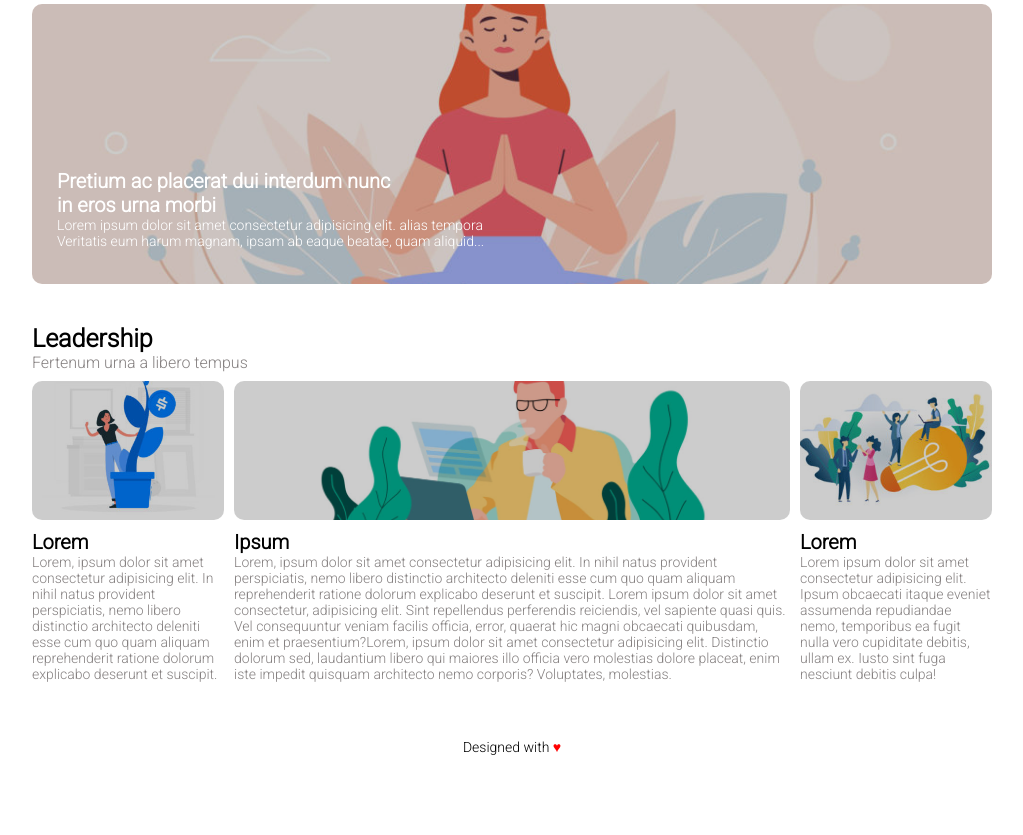
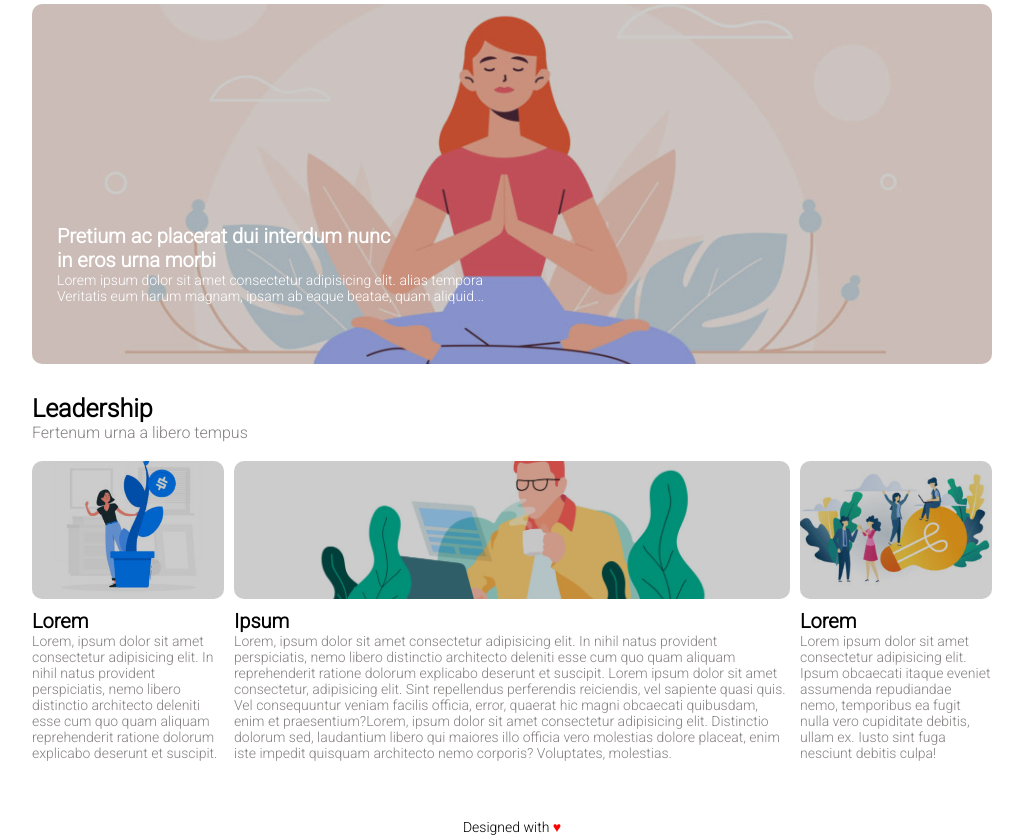
Before and after one commit to FrancescoCina/htmlcss-wp, a plain HTML site: page index.html in a window 1280 px wide. Shown: the part 106-941 px from the top of the page, without its empty margins (128-1151 px from the left). Before the commit the page ends 861 px from the top, so only its background shows below. Drawn offline with Linux system fonts and the light colour scheme.

Commit message:
Modificato nuovamente

```diff
--- a/css/style.css
+++ b/css/style.css
@@ -7,25 +7,28 @@
 
 body{
     max-width: 1200px;
-    height: 800px;
     margin: 0 auto;
     font-family: 'Roboto', sans-serif;
 }
 
  .container{
     width: 80%;
-    height: 100%;
+    /* height: 800px; */
     margin: 0 auto;
  }
-
-.lightblue{
-    background-color: lightblue;
-}
 
 .clearfix::after{
     content:"";
     display: table;
     clear: both;
+}
+
+.transparency{
+    width: 100%;
+    height: 100%;
+    border-radius: 10px;
+    background-color: rgba(0,0,0,0.2);
+
 }
 
 .float-text{
@@ -36,20 +39,11 @@ body{
     color: rgb(133, 128, 128);
 }
 
-.transparency{
-    width: 100%;
-    height: 100%;
-    border-radius: 10px;
-    background-color: rgba(0,0,0,0.2);
-
-}
-
 /* Header */
 .main-header{
     width: 100%;
-    height: 10%;
+    height: 80px;
     margin: 15px auto;
-
 }
 
 #logo{
@@ -75,7 +69,7 @@ a{
 /* primo blocco  */
 .first-block{
     width: 100%;
-    height: 35%;
+    height: 360px;
     background-image: url(../img/banner.jpg);
     border-radius: 10px;
     background-position: center;
@@ -86,7 +80,7 @@ a{
 
 .photo-caption{
     color:white;
-    padding: 165px 0 0 25px;
+    padding: 220px 0 0 25px;
 }
 
 h3{
@@ -98,21 +92,21 @@ p{
 }
 
 /* secondo blocco  */
+.float-items{
+    height: 400px;
+}
  .second-block{
     width: 100%;
-    height: 100%;
+    height: 400px;
     margin: 0 auto;
 }
 
 /* header del secondo blocco  */
 .head-secblock{
     width: 100%;
-    height: 18%;
+    height: 72px;
     margin-bottom: 10px;
-}
-
-.head-secblock > div{
-    padding: 25px 0;
+    padding: 15px 0;
 }
 
 h1{
@@ -125,15 +119,9 @@ h1{
 }
 /* blocchi flottati  */
 
-
-.float-items{
-    height: 50%;
-}
-
-
 .sidebarleft{
     width: 20%;
-    height: calc(85% - 10px);
+    height: 330px;
     float: left;
     margin-right: 10px;
 
@@ -141,7 +129,7 @@ h1{
 
 .dollar-jar{
     background-image: url(../img/img-1.jpg);
-    height: 42%;
+    height: 138px;
     background-position: center;
     background-size: 90%;
     background-repeat: no-repeat;
@@ -150,13 +138,13 @@ h1{
 
 .central{
     width: calc(60% - 20px);
-    height: calc(85% - 10px);
+    height: 330px;
     float: left;
 }
 
 .man-drinking{
     background-image: url(../img/banner-2.jpg);
-    height: 42%;
+    height: 138px;
     background-position: center;
     background-size: 90%;
     background-repeat: no-repeat;
@@ -164,15 +152,15 @@ h1{
 
 .sidebarright{
     width: 20%;
-    height: calc(85% - 10px);
-    float: right;
+    height: 330px;
+    float: left;
     margin-left: 10px;
 
 }
 
 .bulb{
     background-image: url(../img/img-3.jpg);
-    height: 42%;
+    height: 138px;
     background-position: center;
     background-size: 110%;
     background-repeat: no-repeat;
--- a/index.html
+++ b/index.html
@@ -39,10 +39,8 @@
         <div class="float-items clearfix">
         <div class="second-block">
             <section class="head-secblock">
-                    <div>
                 <h1>Leadership</h1>
                 <span>Fertenum urna a libero tempus</span>
-                    </div>
             </section>
                 <section class="sidebarleft">
                     <div class="dollar-jar">
```
Lines whose indentation alone changed are shown as unchanged.
